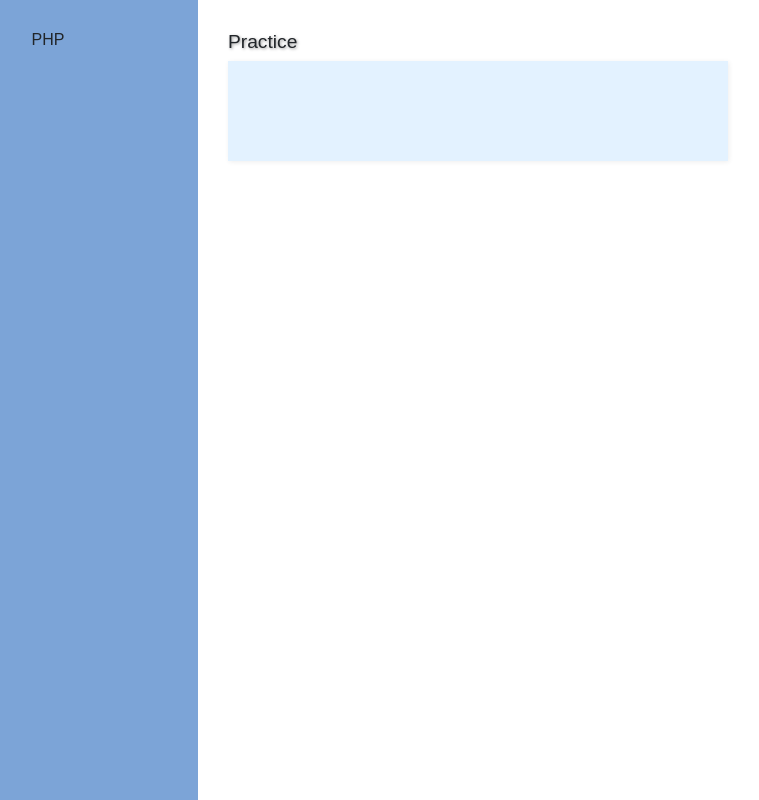
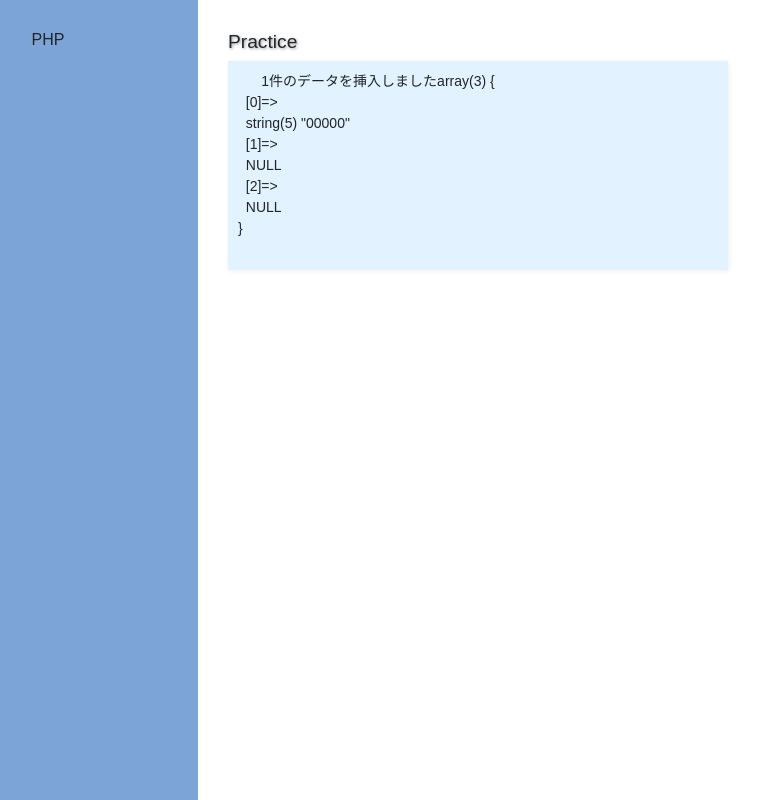
Before and after one commit to jin-aiit-a1824jj/php7-sampel, a PHP site: page / in a window 1280 px wide. Shown: the whole page, without its empty margins (102-861 px from the left). Run offline with PHP 8.4, Linux system fonts and the light colour scheme.

Commit message:
exec - execute SQL

```diff
--- a/session4/index.php
+++ b/session4/index.php
@@ -26,6 +26,10 @@
         } catch(PDOException $e) {
           echo 'DB接続エラー：'.$e->getMessage();
         }
+
+        $count = $db->exec('INSERT INTO my_items SET maker_id=1, item_name="もも", price=210, keyword="缶詰、ビンク、甘い", sales=0 ');
+        echo $count.'件のデータを挿入しました';
+        var_dump($db->errorInfo());
       ?>
     </pre>
   </main>
```
